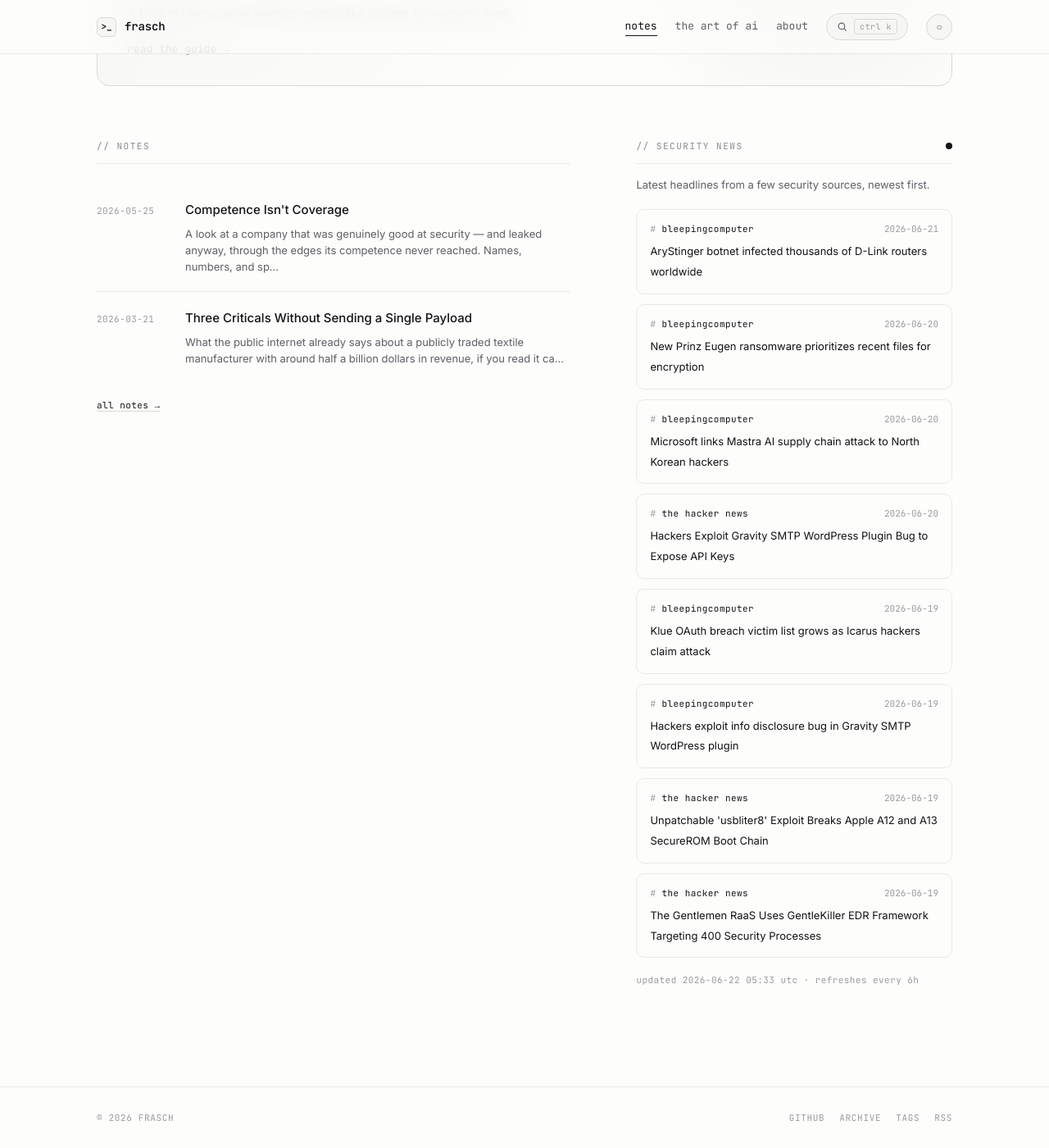
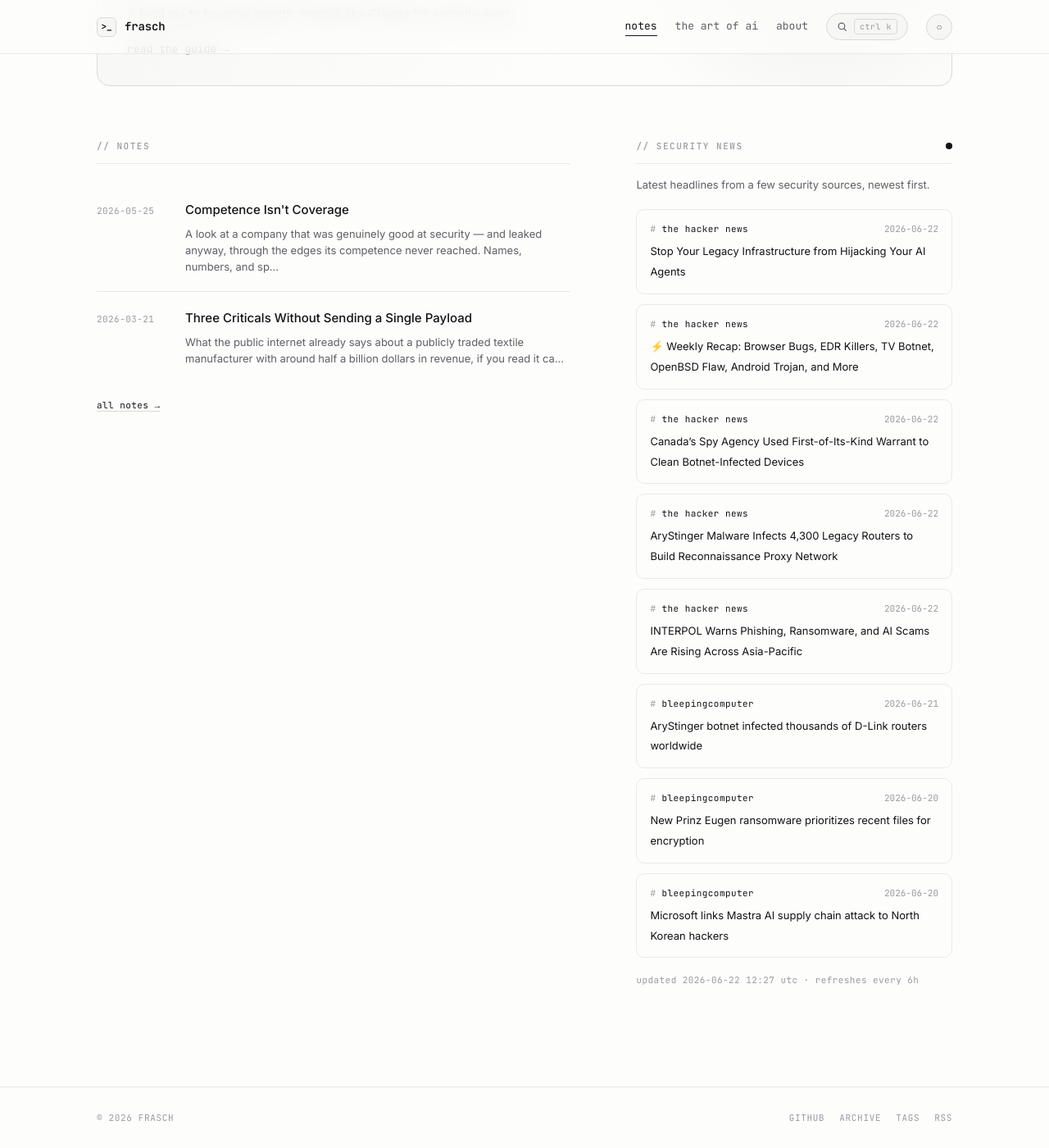
Before and after one commit to whoisfrasch/frasch, a Jekyll site: the page built from index.html, in a window 1280 px wide and 1400 px high, scrolled down 615 px. Shown: the whole window at 82% size. Built offline with Jekyll 4.4.1, drawn with Linux system fonts in a browser that asks for light colours.

Commit message:
Refresh security news feed

```diff
--- a/_data/news.json
+++ b/_data/news.json
@@ -1,6 +1,36 @@
 {
-  "updated": "2026-06-22T05:33:25Z",
+  "updated": "2026-06-22T12:27:44Z",
   "items": [
+    {
+      "source": "the hacker news",
+      "title": "Stop Your Legacy Infrastructure from Hijacking Your AI Agents",
+      "link": "https://thehackernews.com/2026/06/stop-your-legacy-infrastructure-from.html",
+      "date": "2026-06-22T11:58:00Z"
+    },
+    {
+      "source": "the hacker news",
+      "title": "⚡ Weekly Recap: Browser Bugs, EDR Killers, TV Botnet, OpenBSD Flaw, Android Trojan, and More",
+      "link": "https://thehackernews.com/2026/06/weekly-recap-browser-bugs-edr-killers.html",
+      "date": "2026-06-22T10:55:10Z"
+    },
+    {
+      "source": "the hacker news",
+      "title": "Canada’s Spy Agency Used First-of-Its-Kind Warrant to Clean Botnet-Infected Devices",
+      "link": "https://thehackernews.com/2026/06/canadas-spy-agency-used-first-of-its.html",
+      "date": "2026-06-22T09:11:37Z"
+    },
+    {
+      "source": "the hacker news",
+      "title": "AryStinger Malware Infects 4,300 Legacy Routers to Build Reconnaissance Proxy Network",
+      "link": "https://thehackernews.com/2026/06/arystinger-malware-infects-4300-legacy.html",
+      "date": "2026-06-22T06:57:44Z"
+    },
+    {
+      "source": "the hacker news",
+      "title": "INTERPOL Warns Phishing, Ransomware, and AI Scams Are Rising Across Asia-Pacific",
+      "link": "https://thehackernews.com/2026/06/interpol-warns-phishing-ransomware-and.html",
+      "date": "2026-06-22T06:06:53Z"
+    },
     {
       "source": "bleepingcomputer",
       "title": "AryStinger botnet infected thousands of D-Link routers worldwide",
@@ -18,36 +48,6 @@
       "title": "Microsoft links Mastra AI supply chain attack to North Korean hackers",
       "link": "https://www.bleepingcomputer.com/news/security/microsoft-links-mastra-ai-supply-chain-attack-to-north-korean-hackers/",
       "date": "2026-06-20T14:09:19Z"
-    },
-    {
-      "source": "the hacker news",
-      "title": "Hackers Exploit Gravity SMTP WordPress Plugin Bug to Expose API Keys",
-      "link": "https://thehackernews.com/2026/06/hackers-exploit-gravity-smtp-wordpress.html",
-      "date": "2026-06-20T09:56:04Z"
-    },
-    {
-      "source": "bleepingcomputer",
-      "title": "Klue OAuth breach victim list grows as Icarus hackers claim attack",
-      "link": "https://www.bleepingcomputer.com/news/security/klue-oauth-breach-victim-list-grows-as-icarus-hackers-claim-attack/",
-      "date": "2026-06-19T22:31:04Z"
-    },
-    {
-      "source": "bleepingcomputer",
-      "title": "Hackers exploit info disclosure bug in Gravity SMTP WordPress plugin",
-      "link": "https://www.bleepingcomputer.com/news/security/hackers-exploit-info-disclosure-bug-in-gravity-smtp-wordpress-plugin/",
-      "date": "2026-06-19T20:25:02Z"
-    },
-    {
-      "source": "the hacker news",
-      "title": "Unpatchable 'usbliter8' Exploit Breaks Apple A12 and A13 SecureROM Boot Chain",
-      "link": "https://thehackernews.com/2026/06/unpatchable-usbliter8-exploit-breaks.html",
-      "date": "2026-06-19T18:37:41Z"
-    },
-    {
-      "source": "the hacker news",
-      "title": "The Gentlemen RaaS Uses GentleKiller EDR Framework Targeting 400 Security Processes",
-      "link": "https://thehackernews.com/2026/06/the-gentlemen-raas-uses-gentlekiller.html",
-      "date": "2026-06-19T18:33:07Z"
     }
   ]
 }
```
